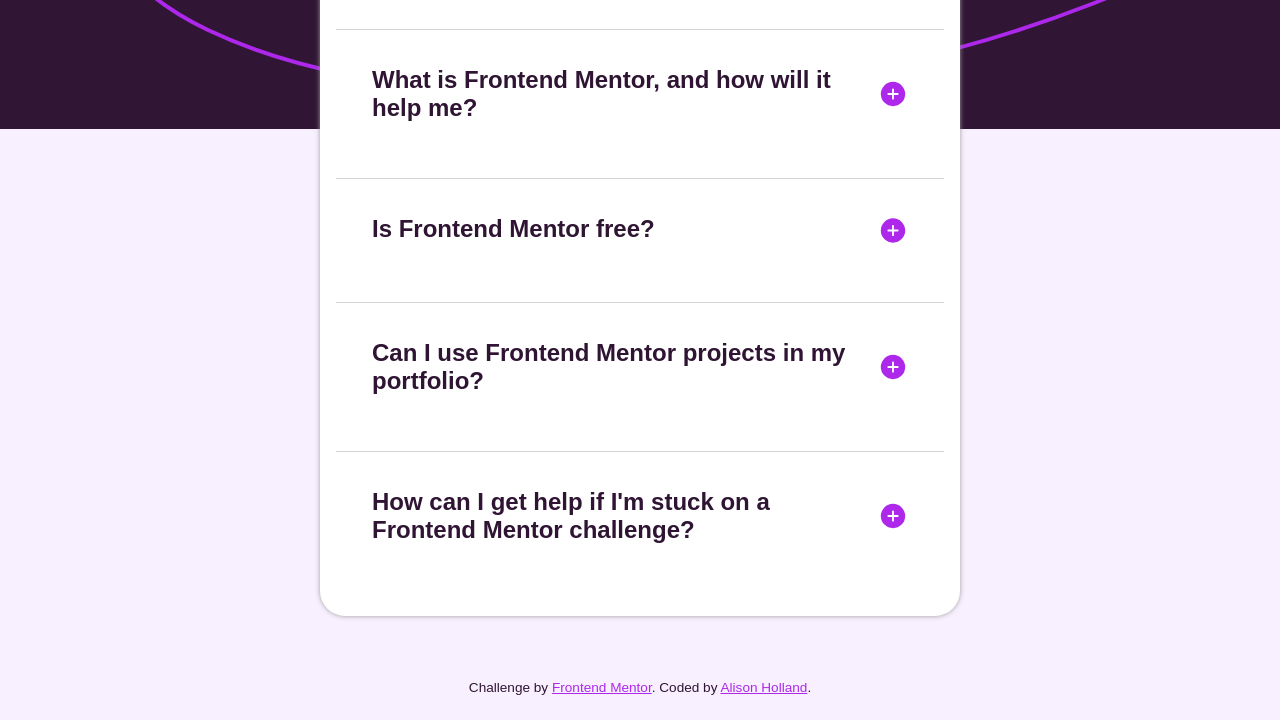
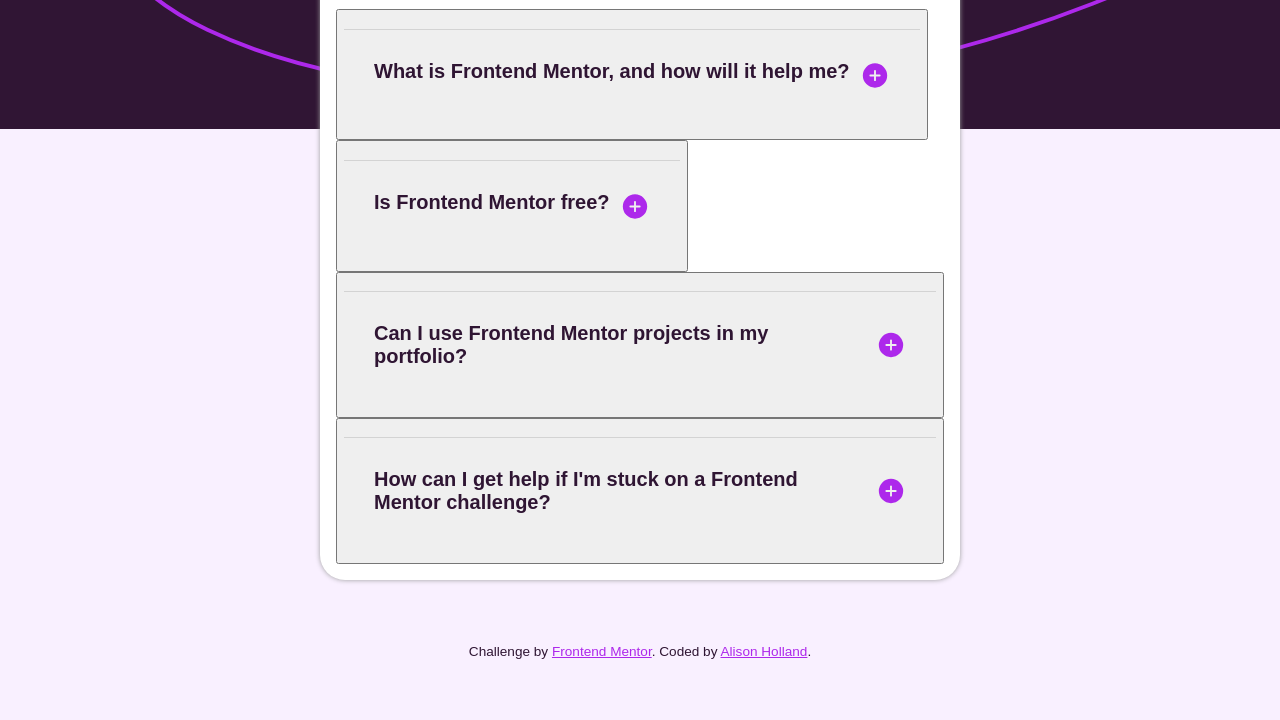
Before and after one commit to alison-ah/faq-accordion-main, a plain HTML site: page index.html in a window 1280 px wide. Shown: the part 298-1018 px from the top of the page. After the commit the page ends 983 px from the top, so only its background shows below. Drawn offline with Linux system fonts and the light colour scheme.

Commit message:
Added button label to div for ARIA functionality

```diff
--- a/index.html
+++ b/index.html
@@ -18,38 +18,38 @@
     </heading>
 
     <div class ="accordion">
-      <div class="first-accordion-item" aria-expanded="false">
+      <button class="first-accordion-item" aria-expanded="false">
         <h2 class="first-question">What is Frontend Mentor, and how will it help me?<img src="assets/images/icon-plus.svg" alt="plus icon" class="first-plus"><img src="assets/images/icon-minus.svg" alt="minus icon" class="first-minus hide"></h2>
         <div class ="first-answer hide">
           <p>Frontend Mentor offers realistic coding challenges to help developers improve their
           frontend coding skills with projects in HTML, CSS, and JavaScript. It's suitable for
           all levels and ideal for portfolio building.</p>
         </div>
-      </div>
+      </button>
 
-      <div class="second-accordion-item" aria-expanded="false">
+      <button class="second-accordion-item" aria-expanded="false">
         <h2 class="second-question">Is Frontend Mentor free?<img src="assets/images/icon-plus.svg" alt="plus icon" class="second-plus"><img src="assets/images/icon-minus.svg" alt="minus icon" class="second-minus hide"></h2>
         <div class ="second-answer hide">
           <p>Yes, Frontend Mentor offers both free and premium coding challenges, with the free
             option providing access to a range of projects suitable for all skill levels.</p>
         </div>
-      </div>
+      </button>
 
-      <div class="third-accordion-item" aria-expanded="false">
+      <button class="third-accordion-item" aria-expanded="false">
         <h2 class="third-question">Can I use Frontend Mentor projects in my portfolio?<img src="assets/images/icon-plus.svg" alt="plus icon" class="third-plus"><img src="assets/images/icon-minus.svg" alt="minus icon" class="third-minus hide"></h2>
         <div class ="third-answer hide">
           <p>Yes, you can use projects completed on Frontend Mentor in your portfolio. It's an excellent
             way to showcase your skills to potential employers!</p>
         </div>
-      </div>
+      </button>
 
-      <div class="fourth-accordion-item" aria-expanded="false">
+      <button class="fourth-accordion-item" aria-expanded="false">
         <h2 class="fourth-question">How can I get help if I'm stuck on a Frontend Mentor challenge?<img src="assets/images/icon-plus.svg" alt="plus icon" class="fourth-plus"><img src="assets/images/icon-minus.svg" alt="minus icon" class="fourth-minus hide"></h2>
         <div class ="fourth-answer hide">
           <p>The best place to get help is inside Frontend Mentor's Discord community. There's a help
             channel where you can ask questions and seek support from other community members.</p>
         </div>
-      </div>
+      </button>
     </div>
   </div>
 
```
